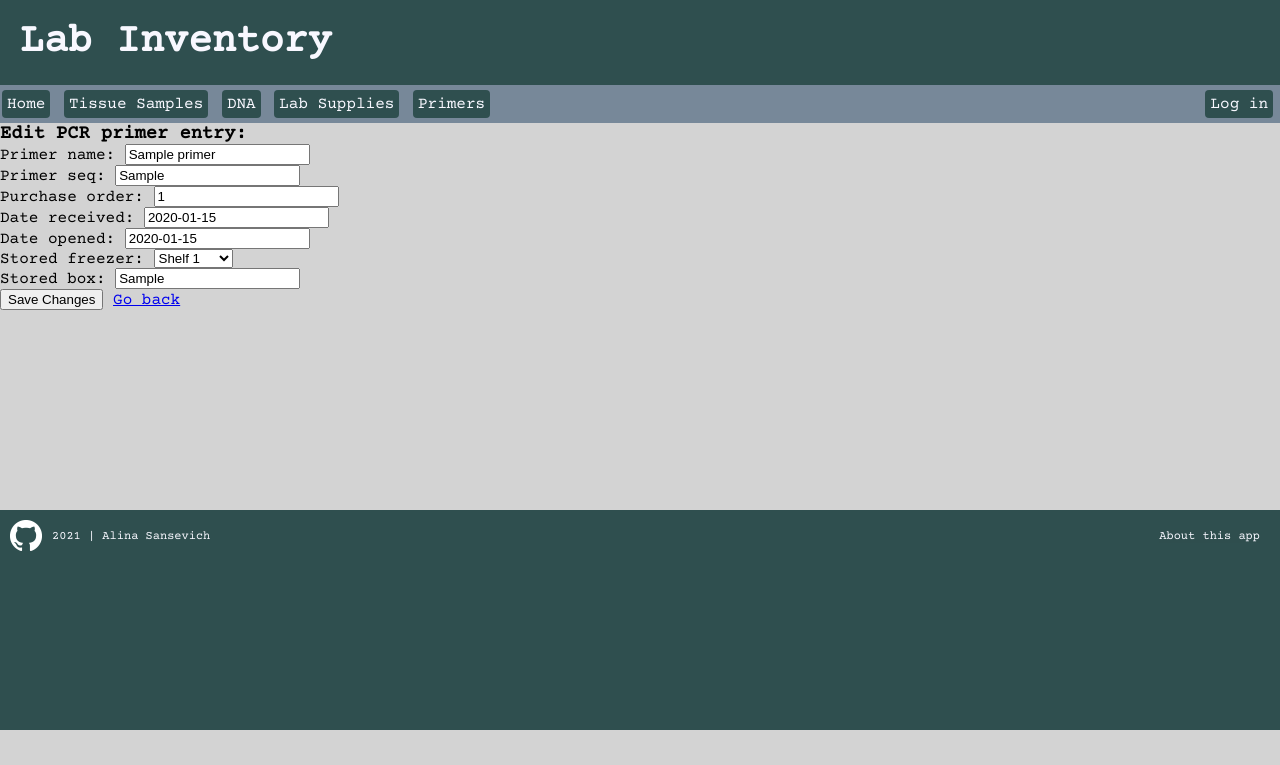
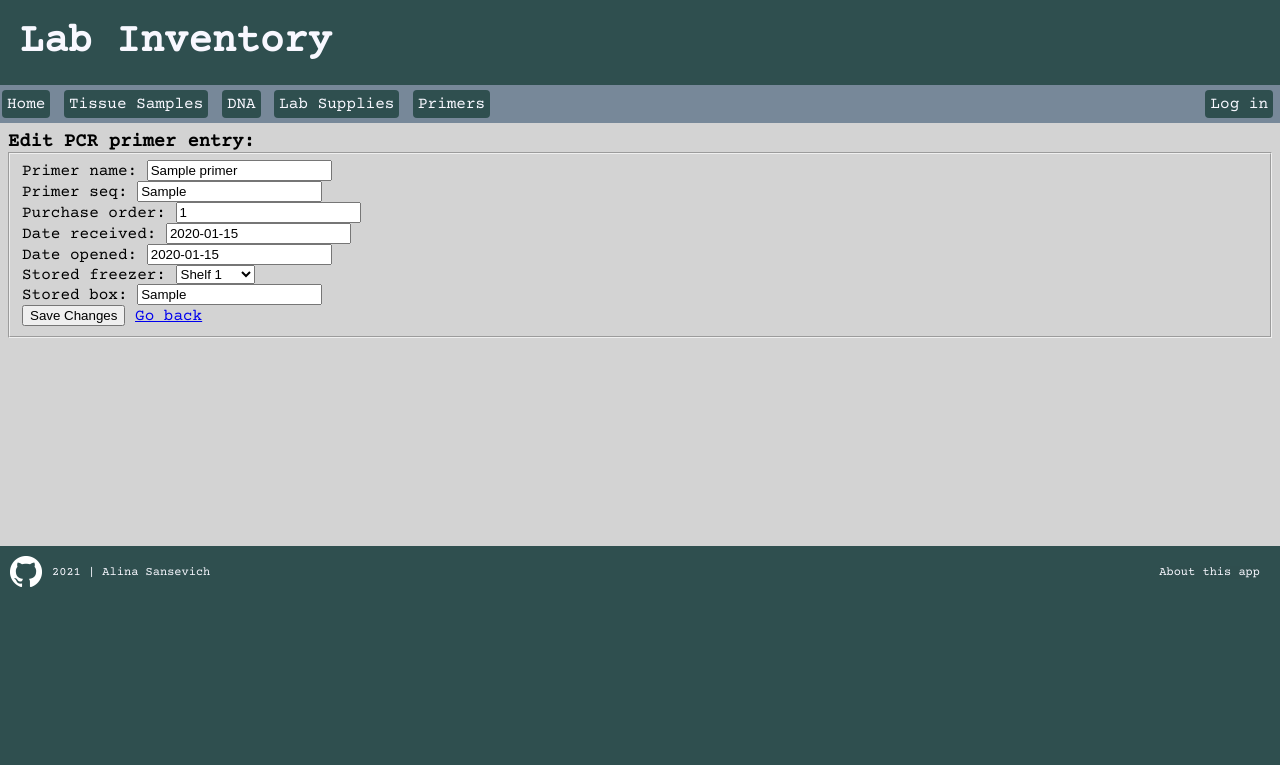
Before and after one commit to alinasansevich/lab-inventory, a Django app: page /edit_primer/1 in a window 1280 px wide. Shown: the top 765 px of the page. Run offline with Django 3.2, Linux system fonts and the light colour scheme; tables that the repository leaves empty hold one stand-in row (values such as "Sample post").

Commit message:
Added tables-styles.css and changes to htmls as needed.

```diff
--- /dev/null
+++ b/lab_inventory/static/lab_inventory/tables-styles.css
@@ -0,0 +1,15 @@
+/*
+Color Palette:
+
+#F8F8FF - GhostWhite
+#2F4F4F - DarkSlateGray
+#D3D3D3 - LightGray
+#A9A9A9 - DarkGray
+#778899 - LightSlateGray
+
+
+*/
+
+.container {
+  padding: 8px;
+}
--- a/lab_inventory/templates/lab_inventory/edit_primer.html
+++ b/lab_inventory/templates/lab_inventory/edit_primer.html
@@ -2,14 +2,22 @@
 
 {% block content %}
 
-  <h3>Edit PCR primer entry:</h3>
+{% load static %}
+<link rel="stylesheet" type="text/css" href="{% static 'lab_inventory/tables-styles.css' %}">
 
-    <form action="{% url 'lab_inventory:edit_primer' entry.id %}" method='post'>
-      {% csrf_token %}
-      {{ form.as_p }} <!-- 'as_p' modifier: all form elements will be rendered in paragraph format  -->
-      <button name="submit">Save Changes</button>
+  <div class="container">
 
-      <a href="{% url 'lab_inventory:primers' %}">Go back</a>
-    </form>
+    <h3>Edit PCR primer entry:</h3>
+      <fieldset>
+        <form action="{% url 'lab_inventory:edit_primer' entry.id %}" method='post'>
+          {% csrf_token %}
+          {{ form.as_p }} <!-- 'as_p' modifier: all form elements will be rendered in paragraph format  -->
+          <button name="submit">Save Changes</button>
+          <a href="{% url 'lab_inventory:primers' %}">Go back</a>
+        </form>
+      </fieldset>
+
+
+  </div>
 
 {% endblock content %}
--- a/lab_inventory/templates/lab_inventory/edit_supplies.html
+++ b/lab_inventory/templates/lab_inventory/edit_supplies.html
@@ -2,6 +2,10 @@
 
 {% block content %}
 
+{% load static %}
+<link rel="stylesheet" type="text/css" href="{% static 'lab_inventory/tables-styles.css' %}">
+
+  <div class="container">
     <h3>Edit supplies entry:</h3>
 
       <form action="{% url 'lab_inventory:edit_supplies' entry.id %}" method='post'>
@@ -11,5 +15,6 @@
 
         <a href="{% url 'lab_inventory:supplies' %}">Go back</a>
       </form>
+  </div>
 
 {% endblock content %}
--- a/lab_inventory/templates/lab_inventory/edit_tissue.html
+++ b/lab_inventory/templates/lab_inventory/edit_tissue.html
@@ -2,8 +2,11 @@
 
 {% block content %}
 
+{% load static %}
+<link rel="stylesheet" type="text/css" href="{% static 'lab_inventory/tables-styles.css' %}">
+
+  <div class="container">
     <h3>Edit tissue entry:</h3>
-
       <form action="{% url 'lab_inventory:edit_tissue' entry.id %}" method='post'>
         {% csrf_token %}
         {{ form.as_p }} <!-- 'as_p' modifier: all form elements will be rendered in paragraph format  -->
@@ -11,5 +14,6 @@
 
         <a href="{% url 'lab_inventory:tissues' %}">Go back</a>
       </form>
+  </div>
 
 {% endblock content %}
--- a/lab_inventory/templates/lab_inventory/new_supplies.html
+++ b/lab_inventory/templates/lab_inventory/new_supplies.html
@@ -2,6 +2,10 @@
 
 {% block content %}
 
+{% load static %}
+<link rel="stylesheet" type="text/css" href="{% static 'lab_inventory/tables-styles.css' %}">
+
+  <div class="container">
     <h3>Add new lab supplies:</h3>
     <p>Add new lab supplies below.<br>
        Enter data in the following format:
@@ -12,5 +16,6 @@
         {{ form.as_p }} <!-- 'as_p' modifier: all form elements will be rendered in paragraph format  -->
         <button name="submit">Add New Supplies</button>
       </form>
+  </div>
 
 {% endblock content %}
--- a/lab_inventory/templates/lab_inventory/new_tissue.html
+++ b/lab_inventory/templates/lab_inventory/new_tissue.html
@@ -2,6 +2,10 @@
 
 {% block content %}
 
+{% load static %}
+<link rel="stylesheet" type="text/css" href="{% static 'lab_inventory/tables-styles.css' %}">
+
+  <div class="container">
     <h3>Add a new tissue sample:</h3>
     <p>Add a new tissue sample below.<br>
        Enter data in the following format:
@@ -12,5 +16,6 @@
         {{ form.as_p }} <!-- 'as_p' modifier: all form elements will be rendered in paragraph format  -->
         <button name="submit">Add New Tissue</button>
       </form>
+  </div>
 
 {% endblock content %}
--- a/lab_inventory/templates/lab_inventory/primers.html
+++ b/lab_inventory/templates/lab_inventory/primers.html
@@ -2,6 +2,10 @@
 
 {% block content %}
 
+{% load static %}
+<link rel="stylesheet" type="text/css" href="{% static 'lab_inventory/tables-styles.css' %}">
+
+  <div class="container">
     <h2>PCR Primers</h2>
 
     <table>
@@ -32,5 +36,6 @@
     </table>
 
     <a href="{% url 'lab_inventory:new_primer' %}">Add a new PCR primer</a>
+  </div>
 
 {% endblock content %}
--- a/lab_inventory/templates/lab_inventory/supplies.html
+++ b/lab_inventory/templates/lab_inventory/supplies.html
@@ -1,6 +1,11 @@
 {% extends "lab_inventory/base.html" %}
 
 {% block content %}
+
+{% load static %}
+<link rel="stylesheet" type="text/css" href="{% static 'lab_inventory/tables-styles.css' %}">
+
+  <div class="container">
 
     <h2>Lab Supplies</h2>
 
@@ -27,5 +32,6 @@
     </table>
 
     <a href="{% url 'lab_inventory:new_supplies' %}">Add new lab supplies</a>
+  </div>
 
 {% endblock content %}
--- a/lab_inventory/templates/lab_inventory/tissues.html
+++ b/lab_inventory/templates/lab_inventory/tissues.html
@@ -2,8 +2,11 @@
 
 {% block content %}
 
+{% load static %}
+<link rel="stylesheet" type="text/css" href="{% static 'lab_inventory/tables-styles.css' %}">
+
+  <div class="container">
     <h2>Tissue Samples</h2>
-
       <table>
         <tr>
           <th>Organism / Tissue</th>
@@ -24,5 +27,6 @@
       </table>
 
       <a href="{% url 'lab_inventory:new_tissue' %}">Add new tissue sample</a>
+  </div>
 
 {% endblock content %}
```
Also changed, not shown: lab_inventory/templates/lab_inventory/dna.html (+6 -1 lines), lab_inventory/templates/lab_inventory/edit_dna.html (+8 -1 lines), lab_inventory/templates/lab_inventory/new_dna.html (+8 -2 lines), lab_inventory/templates/lab_inventory/new_primer.html (+10 -2 lines). Lines whose indentation alone changed are shown as unchanged.
